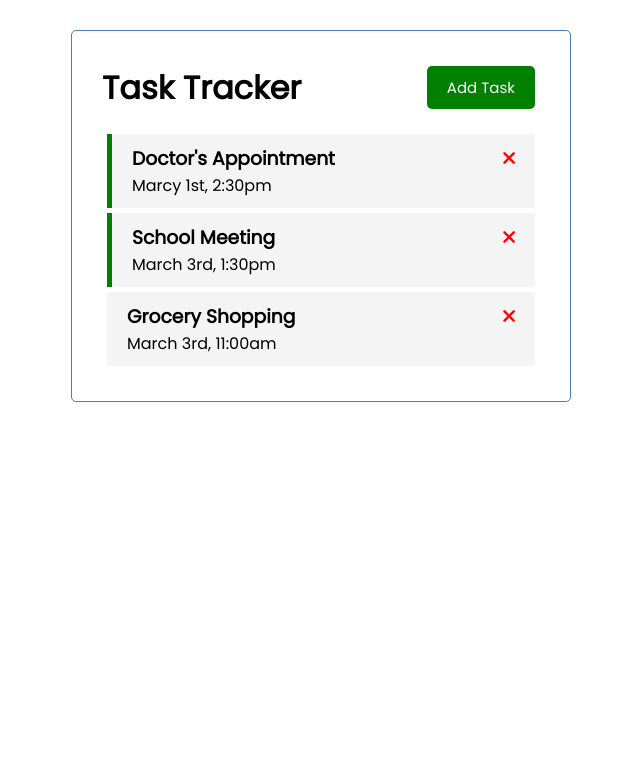
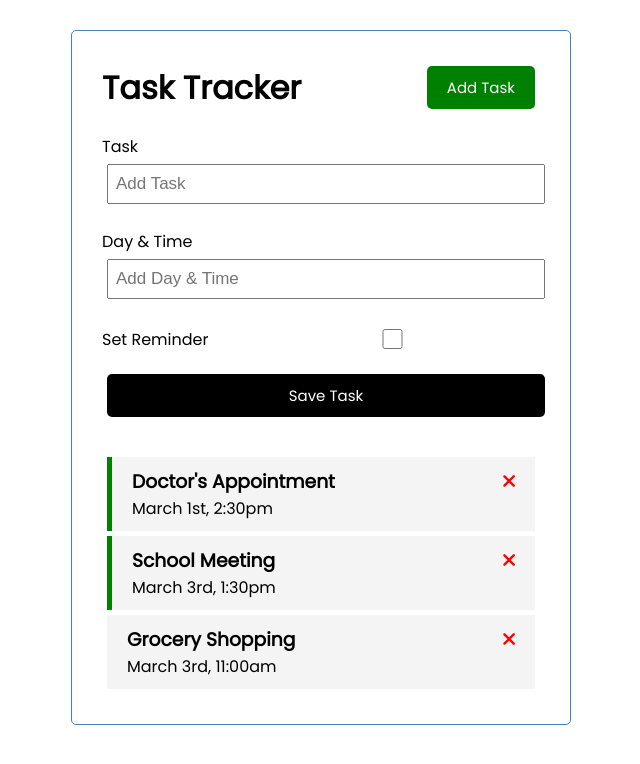
Before and after one commit to terryszhou/vuejs-task-tracker, a Vue app: page / in a window 1280 px wide. Shown: the top 764 px of the page, without its empty margins (319-959 px from the left). Built offline with nearby package versions, Linux system fonts and the light colour scheme.

Commit message:
AddTask component created, functionality added

```diff
--- a/src/App.vue
+++ b/src/App.vue
@@ -1,9 +1,10 @@
 <template>
   <div class="container">
     <Header title="Task Tracker" />
+    <AddTask v-on:add-task="addTask" />
     <Tasks
+      v-bind:tasks="tasks"
       v-on:delete-task="deleteTask"
-      v-bind:tasks="tasks"
       v-on:toggle-reminder="toggleReminder" />
   </div>
 </template>
@@ -11,11 +12,13 @@
 <script>
   import Header from "./components/Header.vue"
   import Tasks from "./components/Tasks.vue"
+  import AddTask from "./components/AddTask.vue"
 
   export default {
     name: 'App',
     components: {
       Header,
+      AddTask,
       Tasks,
     },
     data() {
@@ -24,13 +27,16 @@
       }
     },
     methods: {
+      addTask(task) {
+        this.tasks = [...this.tasks, task]
+      },
       deleteTask(id) {
         if (confirm("Are you sure?")) {
-          this.tasks = this.tasks.filter((task) => task.id !== id)
+          this.tasks = this.tasks.filter(task => task.id !== id)
         }
       },
       toggleReminder(id) {
-        this.tasks = this.tasks.map((task) => (
+        this.tasks = this.tasks.map(task => (
           task.id === id
             ? {...task, reminder: !task.reminder}
             : task
@@ -42,7 +48,7 @@
         {
           id: 1,
           text: "Doctor's Appointment",
-          day: "Marcy 1st, 2:30pm",
+          day: "March 1st, 2:30pm",
           reminder: true,
         },
         {
--- /dev/null
+++ b/src/components/AddTask.vue
@@ -0,0 +1,98 @@
+<template>
+  <form v-on:submit="onSubmit" class="add-form">
+    <div class="form-control">
+      <label for="text">Task</label>
+      <input
+        type="text"
+        v-model="text"
+        name="text"
+        placeholder="Add Task" />
+    </div>
+    <div class="form-control">
+      <label for="day">Day & Time</label>
+      <input
+        type="text"
+        v-model="day"
+        name="day"
+        placeholder="Add Day & Time" />
+    </div>
+    <div class="form-control form-control-check">
+      <label for="reminder">Set Reminder</label>
+      <input
+        type="checkbox"
+        v-model="reminder"
+        name="reminder" />
+    </div>
+    <input
+      type="submit"
+      value="Save Task"
+      class="btn btn-block" />
+  </form>
+</template>
+
+<script>
+  export default {
+    name: "AddTask",
+    data() {
+      return {
+        text: "",
+        day: "",
+        reminder: false,
+      }
+    },
+    methods: {
+      onSubmit(e) {
+        e.preventDefault()
+
+        if (!this.text) {
+          alert("Please add a task")
+          return
+        }
+
+        const newTask = {
+          id: Math.floor(Math.random() * 100000),
+          text: this.text,
+          day: this.day,
+          reminder: this.reminder,
+        }
+
+        this.$emit("add-task", newTask)
+
+        this.text = ""
+        this.day = ""
+        this.reminder = false
+      }
+    }
+  }
+</script>
+
+<style scoped>
+  .add-form {
+    margin-bottom: 40px;
+  }
+  .form-control {
+    margin: 20px 0;
+  }
+  .form-control label {
+    display: block;
+  }
+  .form-control input {
+    width: 100%;
+    height: 40px;
+    margin: 5px;
+    padding: 3px 7px;
+    font-size: 17px;
+  }
+  .form-control-check {
+    display: flex;
+    align-items: center;
+    justify-content: space-between;
+  }
+  .form-control-check label {
+    flex: 1;
+  }
+  .form-control-check input {
+    flex: 2;
+    height: 20px;
+  }
+</style>
```
